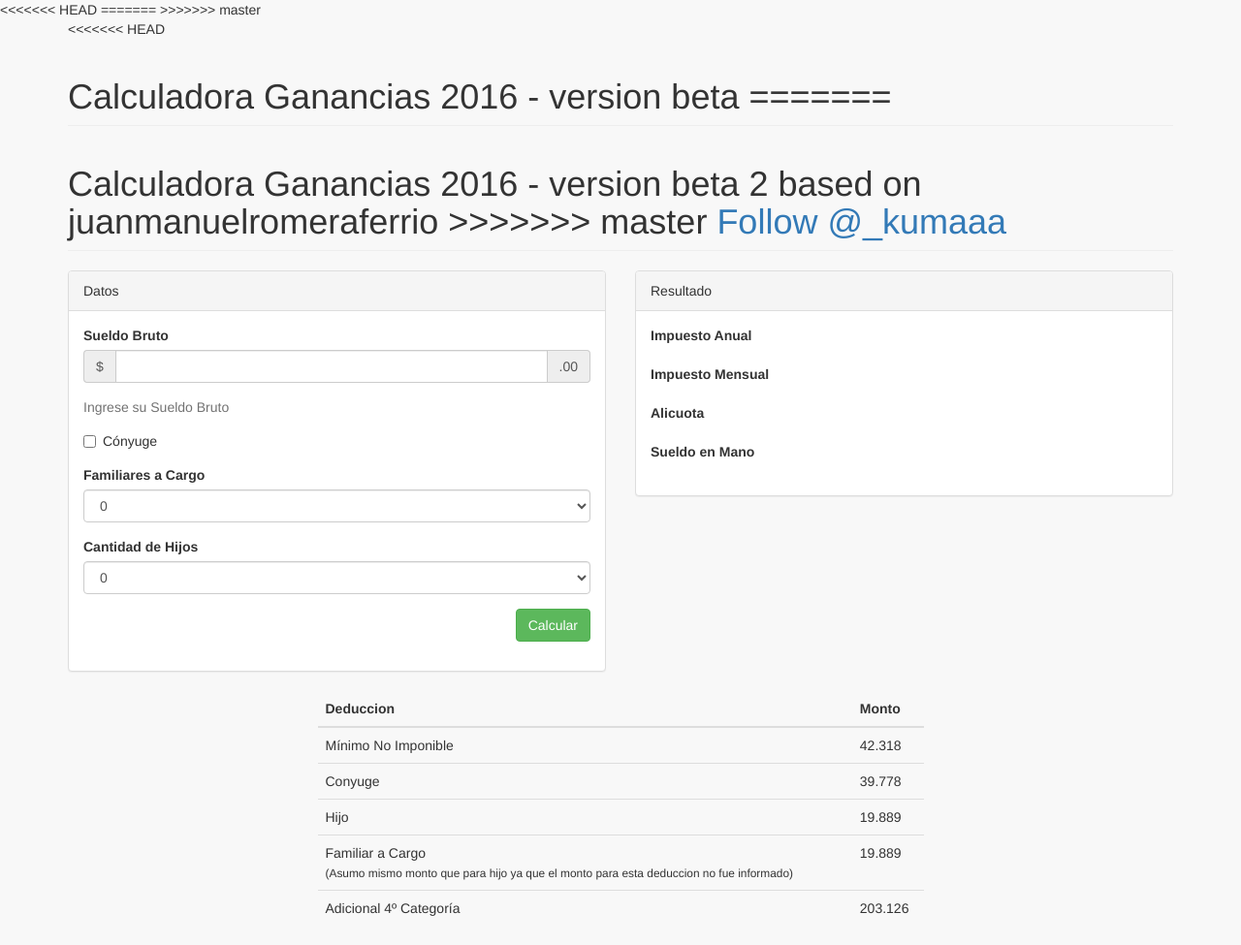
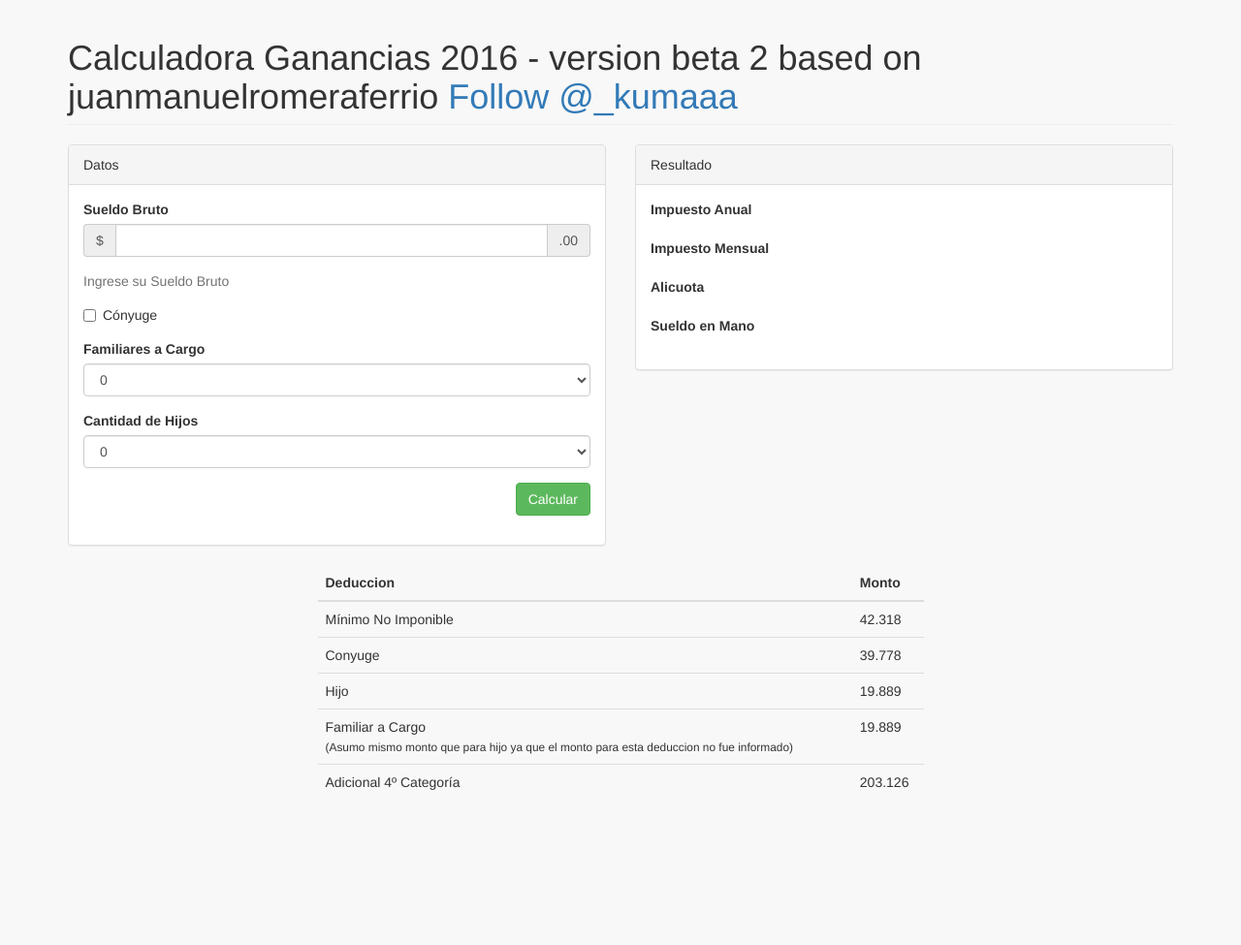
Before and after one commit to juanmanuelromeraferrio/calculadora-ganancias, a website: page pages/index.html in a window 1280 px wide. Shown: the whole page at 97% size. After the commit the page ends 845 px from the top, so only its background shows below. Drawn offline with Linux system fonts and the light colour scheme.

Commit message:
Fix resolve conflicts

```diff
--- a/pages/index.html
+++ b/pages/index.html
@@ -9,11 +9,7 @@
     <meta name="description" content="">
     <meta name="author" content="">
 
-<<<<<<< HEAD
-    <title>Calculadora Ganancias 2016 - version beta</title>
-=======
     <title>Calculadora Ganancias 2016 - version beta 2</title>
->>>>>>> master
 
     <!-- Bootstrap Core CSS -->
     <link href="../bower_components/bootstrap/dist/css/bootstrap.min.css" rel="stylesheet">
@@ -47,11 +43,7 @@
     <div class="container">
 				<div class="row">
 					<div class="col-lg-12">
-<<<<<<< HEAD
-						<h1 class="page-header">Calculadora Ganancias 2016 - version beta
-=======
 						<h1 class="page-header">Calculadora Ganancias 2016 - version beta 2 based on juanmanuelromeraferrio
->>>>>>> master
 						<a href="https://twitter.com/_kumaaa" class="twitter-follow-button" data-show-count="false" data-size="large">Follow @_kumaaa</a>
 						</h1>
 					</div>
```
